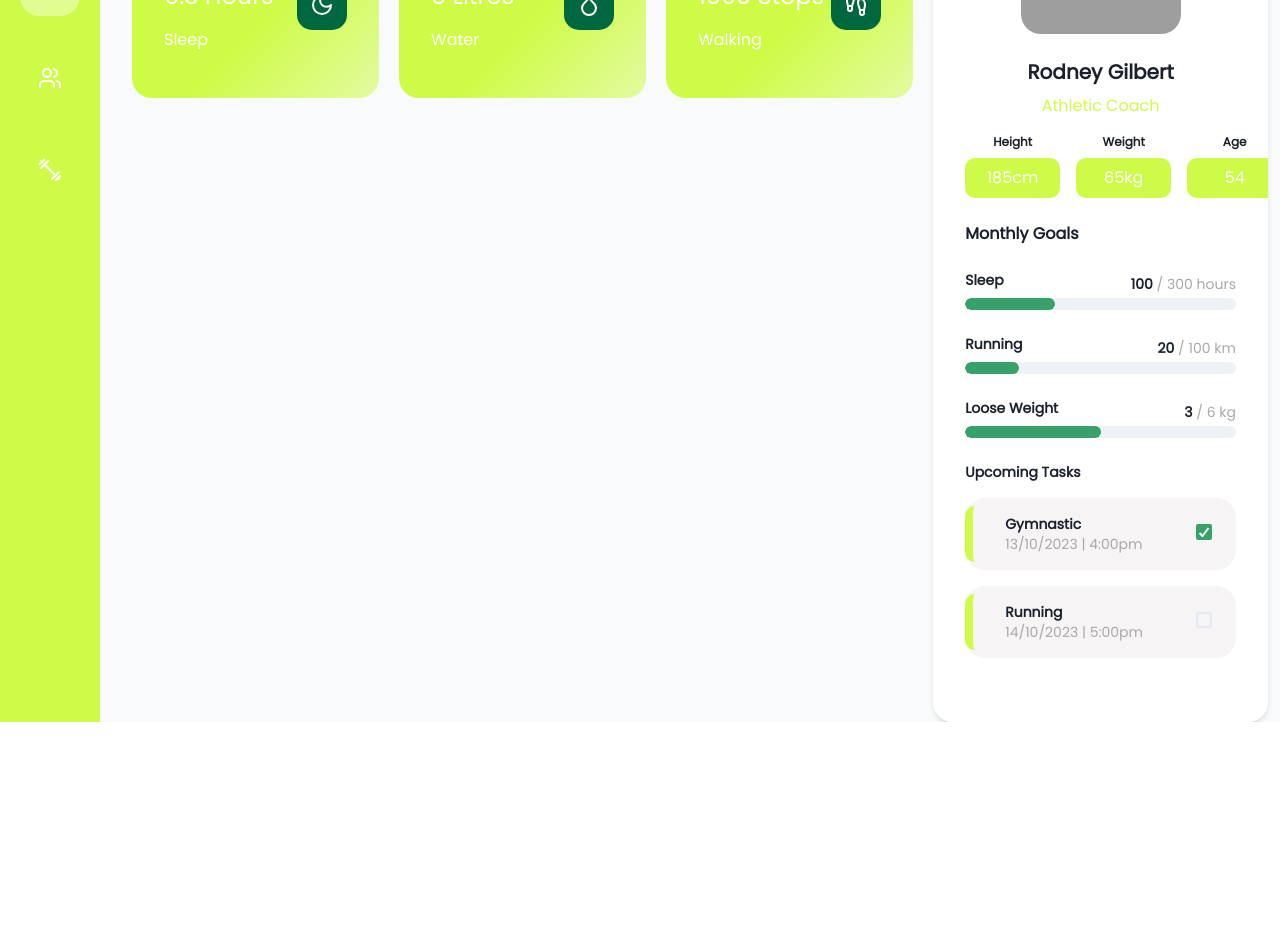
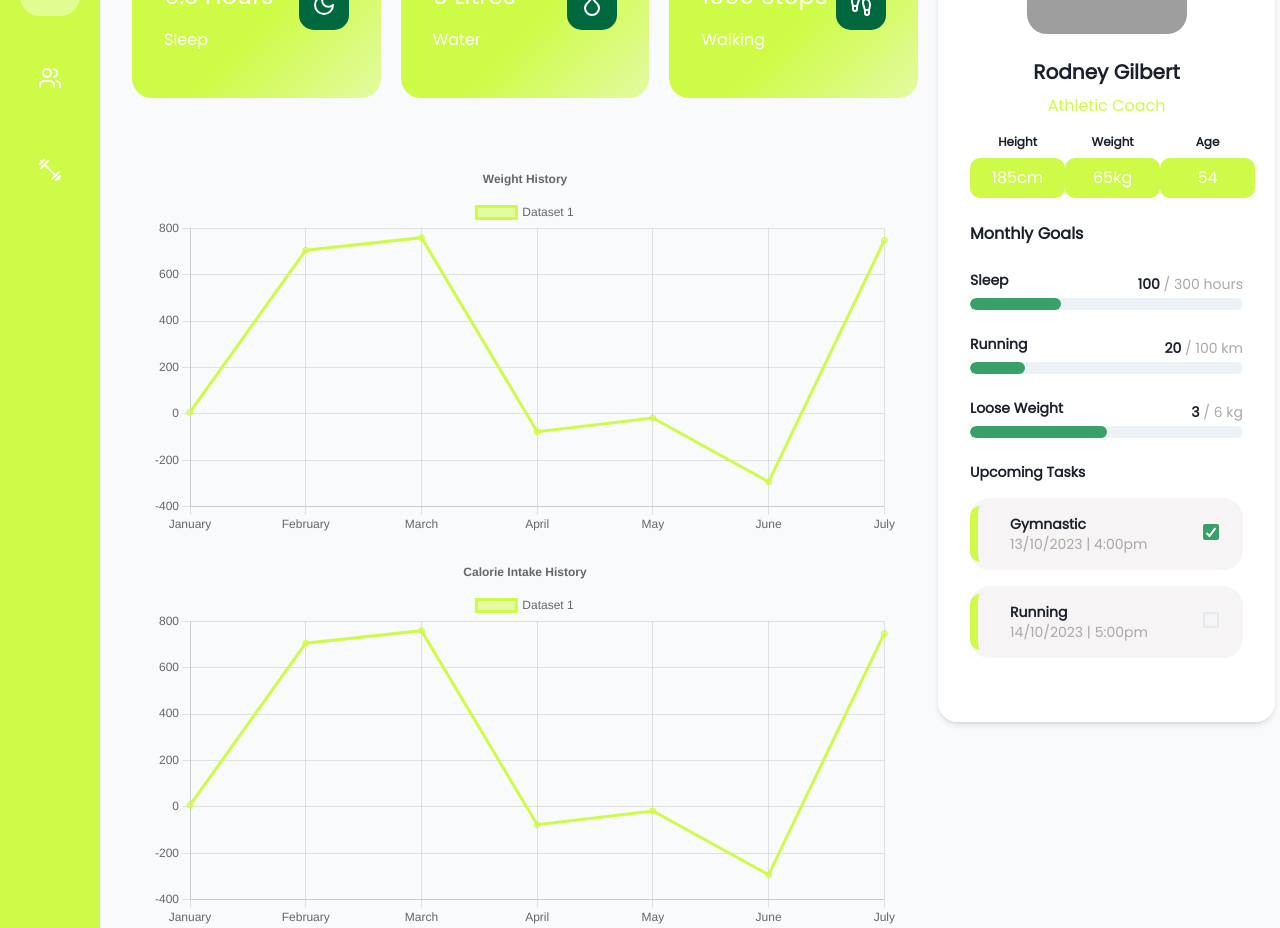
Before and after one commit to Leeyah-123/HealthSync, a React (Vite) app: page /dashboard/home in a window 1280 px wide. Shown: the part 220-1148 px from the top of the page. Before the commit the page ends 942 px from the top, so only its background shows below. Built offline with nearby package versions, Linux system fonts and the light colour scheme; grey boxes are pictures that could not be loaded.

Commit message:
Add Charts

```diff
--- a/package.json
+++ b/package.json
@@ -16,18 +16,21 @@
     "@emotion/styled": "^11.11.0",
     "@syncfusion/ej2-react-calendars": "^19.4.48",
     "@syncfusion/ej2-react-schedule": "^19.4.50",
+    "chart.js": "^4.4.0",
+    "faker": "5.5.3",
     "flowbite": "^1.8.1",
     "flowbite-react": "^0.6.4",
     "framer-motion": "^10.16.4",
     "lucide-react": "^0.284.0",
     "moment": "^2.29.4",
+    "node-modules": "^1.0.1",
     "react": "^18.2.0",
     "react-awesome-slider": "^4.1.0",
     "react-big-calendar": "^1.8.4",
+    "react-chartjs-2": "^5.2.0",
     "react-dom": "^18.2.0",
     "react-icons": "^4.11.0",
     "react-responsive-carousel": "^3.2.23",
-    "node-modules": "^1.0.1",
     "react-router-dom": "^6.16.0"
   },
   "devDependencies": {
--- a/src/components/complex/dashboard/Profile.jsx
+++ b/src/components/complex/dashboard/Profile.jsx
@@ -22,7 +22,7 @@ const Profile = ({ isProfileOpen, toggleProfileOpen }) => {
   return (
     <div className="relative">
       <section
-        className={`lg:block h-full fixed inset-0 lg:static bg-white rounded-[20px] shadow-md py-16 overflow-y-auto px-8 ${
+        className={`lg:block h-full fixed inset-0 lg:static lg:h-fit bg-white rounded-[20px] shadow-md py-16 overflow-y-auto px-8 ${
           isProfileOpen ? 'block w-full' : 'hidden'
         }`}
       >
@@ -35,7 +35,7 @@ const Profile = ({ isProfileOpen, toggleProfileOpen }) => {
           <h2 className="font-bold mt-6 text-xl">Rodney Gilbert</h2>
           <p className="text-lemon mt-2">Athletic Coach</p>
         </div>
-        <div className="flex gap-4 pr-2 mt-4 items-center min-w-fit flex-wrap xl:flex-nowrap justify-center">
+        <div className="flex gap-4 pr-2 mt-4 justify-center min-w-fit flex-wrap xl:flex-nowrap xl:justify-evenly xl:gap-0">
           {userInfo.map((info, index) => (
             <div key={index}>
               <p className="text-xs font-bold text-center">{info.name}</p>
--- a/src/pages/dashboard/Home.jsx
+++ b/src/pages/dashboard/Home.jsx
@@ -1,3 +1,14 @@
+import {
+  CategoryScale,
+  Chart as ChartJS,
+  Legend,
+  LineElement,
+  LinearScale,
+  PointElement,
+  Title,
+} from 'chart.js';
+import faker from 'faker';
+import { Tooltip } from 'flowbite-react';
 import {
   BellDot,
   Calendar,
@@ -7,6 +18,7 @@ import {
   UserCircle2,
 } from 'lucide-react';
 import { useState } from 'react';
+import { Line } from 'react-chartjs-2';
 import Profile from '../../components/complex/dashboard/Profile';
 import Card from '../../components/simple/dashboard/Card';
 import { todayDate } from '../../utils/helper';
@@ -20,6 +32,49 @@ const DashboardHome = () => {
     { name: 'Water', progress: '5 Litres', icon: <Droplet /> },
     { name: 'Walking', progress: '1590 Steps', icon: <Footprints /> },
   ];
+
+  ChartJS.register(
+    CategoryScale,
+    LinearScale,
+    PointElement,
+    LineElement,
+    Title,
+    Tooltip,
+    Legend
+  );
+
+  const chartOptions = {
+    responsive: true,
+    plugins: {
+      legend: {
+        position: 'top',
+      },
+    },
+  };
+
+  const labels = [
+    'January',
+    'February',
+    'March',
+    'April',
+    'May',
+    'June',
+    'July',
+  ];
+
+  const data = {
+    labels,
+    datasets: [
+      {
+        label: 'Dataset 1',
+        data: labels.map(() =>
+          faker.datatype.number({ min: -1000, max: 1000 })
+        ),
+        borderColor: 'rgb(205, 251, 71)',
+        backgroundColor: 'rgba(205, 251, 71, 0.5)',
+      },
+    ],
+  };
 
   return (
     <main className="px-5 sm:px-10 md:px-20 lg:px-0 mt-20 lg:mx-0 lg:mt-10 w-full grid lg:grid-cols-[70%_30%] gap-5">
@@ -62,6 +117,25 @@ const DashboardHome = () => {
             />
           ))}
         </div>
+
+        <div className="grid gap-5 mx-auto lg:max-w-[95%]">
+          <Line
+            options={{
+              ...chartOptions,
+              plugins: { title: { text: 'Weight History', display: true } },
+            }}
+            data={data}
+          />
+          <Line
+            options={{
+              ...chartOptions,
+              plugins: {
+                title: { text: 'Calorie Intake History', display: true },
+              },
+            }}
+            data={data}
+          />
+        </div>
       </div>
 
       <Profile
--- a/src/routes/dashboard.routes.jsx
+++ b/src/routes/dashboard.routes.jsx
@@ -3,7 +3,7 @@ import { Navigate } from 'react-router-dom';
 import DashboardLayout from '../components/layout/dashboard/dashboard.layout';
 import Forum from '../pages/dashboard/Forum';
 import DashboardHome from '../pages/dashboard/Home';
-import WorkoutPlanner from '../pages/dashboard/Schedule';
+import WorkoutPlanner from '../pages/dashboard/WorkoutPlanner';
 
 const DashboardRoutes = {
   path: '/dashboard',
```
Also changed, not shown: src/pages/dashboard/WorkoutPlanner.jsx (renamed from src/pages/dashboard/Schedule.jsx), 1 other file (tests, documents, lock files or other folders).
